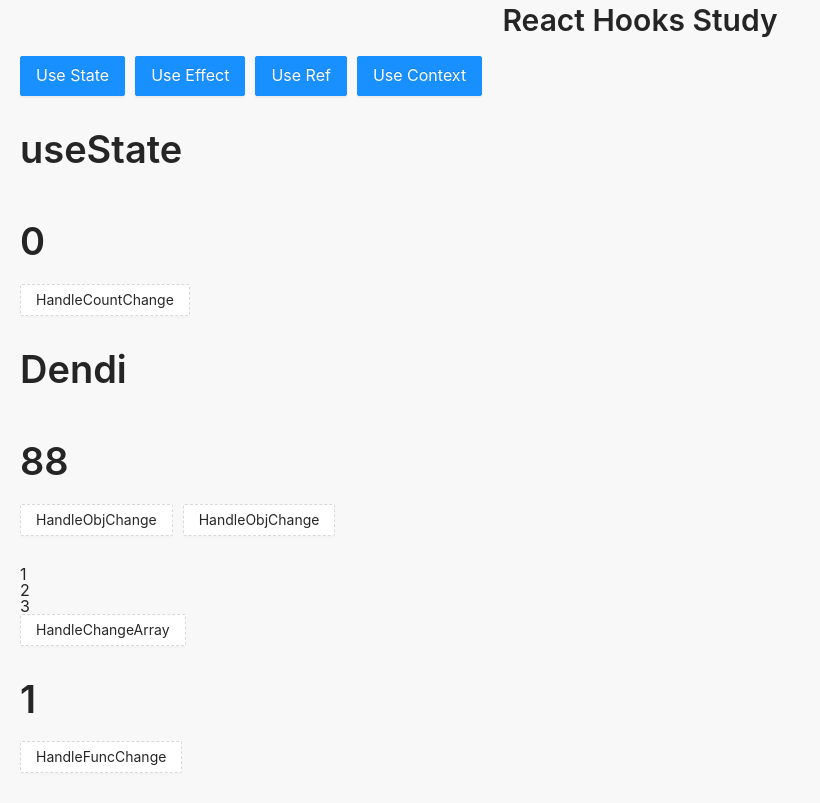
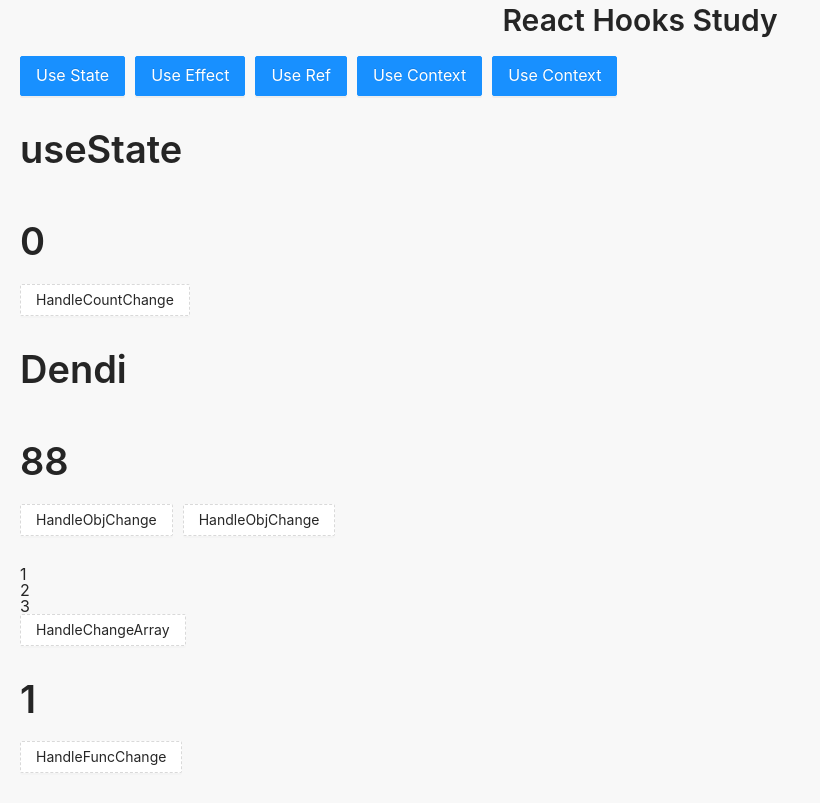
Before and after one commit to m5ultra/react-hooks-demo, a React (Create React App) app: page / in a window 1280 px wide. Shown: the whole page, without its empty margins (0-820 px from the left). Built offline with nearby package versions, Linux system fonts and the light colour scheme.

Commit message:
Update App.js

```diff
--- a/src/App.js
+++ b/src/App.js
@@ -5,6 +5,7 @@ import UseState from './React-Hooks/use-state'
 import UseEffect from './React-Hooks/use-effect'
 import UseRef from './React-Hooks/use-ref'
 import UseContext from './React-Hooks/use-context'
+import UseMemo from './React-Hooks/use-meomo'
 import './React-Hooks/style.less'
 import { Typography } from 'antd'
 
@@ -20,12 +21,13 @@ function App() {
         <Button type={'primary'} size={'large'}><Link to="/use-effect">Use Effect</Link></Button>
         <Button type={'primary'} size={'large'}><Link to="/use-ref">Use Ref</Link></Button>
         <Button type={'primary'} size={'large'}><Link to="/use-context">Use Context</Link></Button>
-
+        <Button type={'primary'} size={'large'}><Link to="/use-memo">Use Context</Link></Button>
         <div>
           <Route path="/" exact component={UseState}/>
           <Route path="/use-effect" component={UseEffect}/>
           <Route path="/use-ref" component={UseRef}/>
           <Route path="/use-context" component={UseContext}/>
+          <Route path="/use-memo" component={UseMemo}/>
         </div>
       </Router>
     </div>
```
